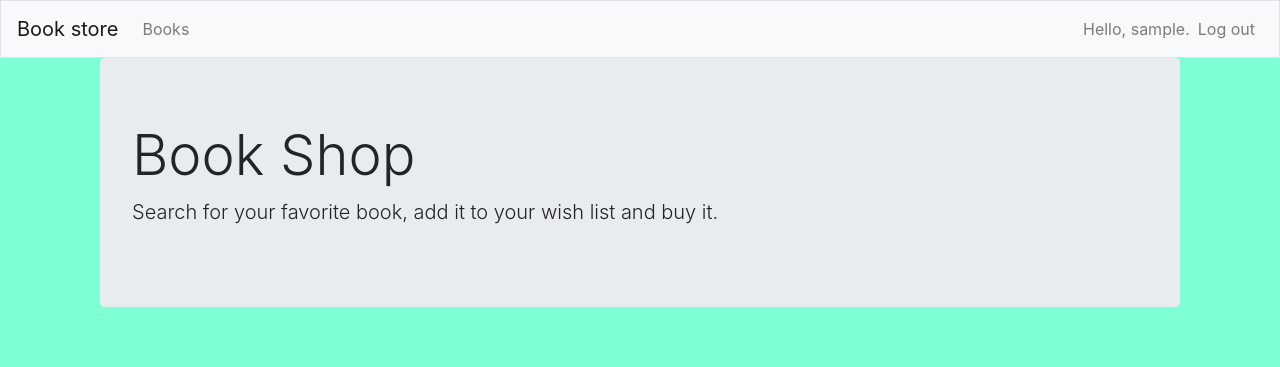
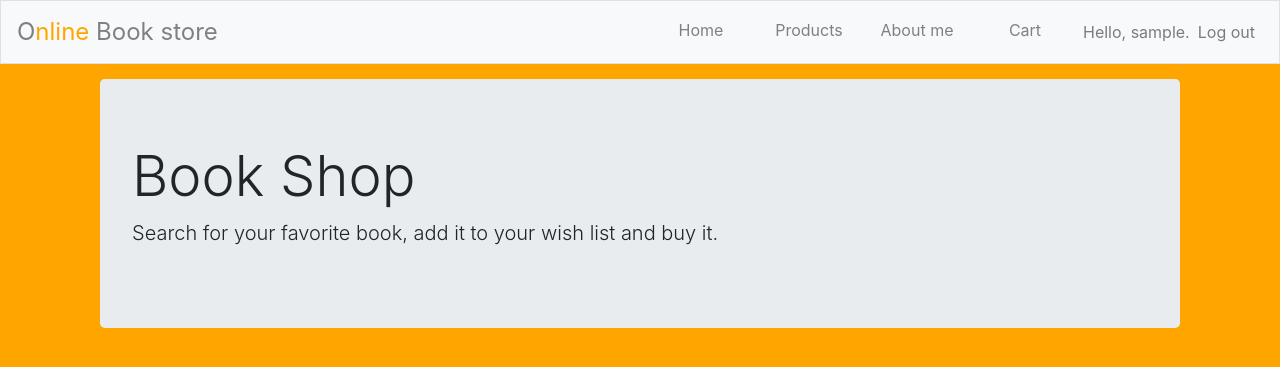
Before and after one commit to danielamaaria/online_store, a Django app: page / in a window 1280 px wide. Shown: the top 367 px of the page. Run offline with Django 3.2, Linux system fonts and the light colour scheme; the visitor is signed in with stand-in values (Sample User, id 1); some libraries are stand-ins or nearby versions.

Commit message:
Update the UI

```diff
--- a/static/css/style.css
+++ b/static/css/style.css
@@ -1,7 +1,3 @@
-.main-background {
-    background-color: aquamarine;
-}
-
 .login_register {
     margin-top: 50px;
 }
@@ -30,3 +26,26 @@ div.scroll-menu {
 .zoom-image:hover {
     transform: scale(1.05);
 }
+
+/* The color used throughout the app. */
+.application-color {
+    color: orange;
+}
+
+.btn-outline-primary {
+    border-style: none;
+    color: gray;
+    width: 100px;
+}
+
+.btn-outline-primary:hover,
+.btn-outline-primary:active,
+.btn-outline-primary:visited{
+    background-color: orange !important;
+    border-color: orange !important;
+}
+
+/* The color used for the main background panel. */
+.main-background {
+    background-color: orange;
+}
--- a/templates/store/base.html
+++ b/templates/store/base.html
@@ -16,8 +16,8 @@
 
 <body class="main-background">
 <nav class="navbar navbar-expand-md navbar-light bg-light border">
-    <a class="navbar-brand" href="{% url 'store:index' %}">
-        Book store</a>
+    <a style="color: grey; font-size: x-large;" class="navbar-brand" href="{% url 'store:index' %}">
+        O<span class="application-color">nline</span> Book store</a>
 
     <button class="navbar-toggler" type="button" data-toggle="collapse"
             data-target="#navbarCollapse" aria-controls="navbarCollapse"
@@ -26,12 +26,27 @@
 
     <div class="collapse navbar-collapse" id="navbarCollapse">
         <ul class="navbar-nav mr-auto">
-            <li class="nav-item">
-                <a class="nav-link" href="{% url 'store:books' %}">Books</a>
-            </li>
+
         </ul>
+
         <ul class="navbar-nav ml-auto">
             {% if user.is_authenticated %}
+                <li class="nav-item mx-1">
+                    <a class="btn btn-outline-primary" href="{% url 'store:index' %}">Home</a>
+                </li>
+                 <li class="nav-item mx-1">
+                    <a class="btn btn-outline-primary" href="{% url 'store:books' %}">Products</a>
+                </li>
+                <li class="nav-item mx-1">
+                    <a class="btn btn-outline-primary" href="#">About me</a>
+                </li>
+                <li class="nav-item mx-1 mr-2">
+                    <a class="btn btn-outline-primary" href="#">Cart</a>
+                </li>
+
+{#                <div style="width: 1px; height: 19px; margin-top: 12px; margin-right: 11px; margin-left: 3px;#}
+{#                background-color: grey;"></div>#}
+
                 <li class="nav-item">
                     <span class="navbar-text">Hello, {{ user.username }}.</span>
                 </li>
--- a/templates/store/index.html
+++ b/templates/store/index.html
@@ -1,6 +1,6 @@
 {% extends "store/base.html" %}
 {% block content %}
-   <div class="jumbotron">
+   <div class="jumbotron" style="margin-top: 15px;">
     <h1 class="display-4">Book Shop</h1>
     <p class="lead">Search for your favorite book, add it to your wish list and buy it.</p>
 
```
